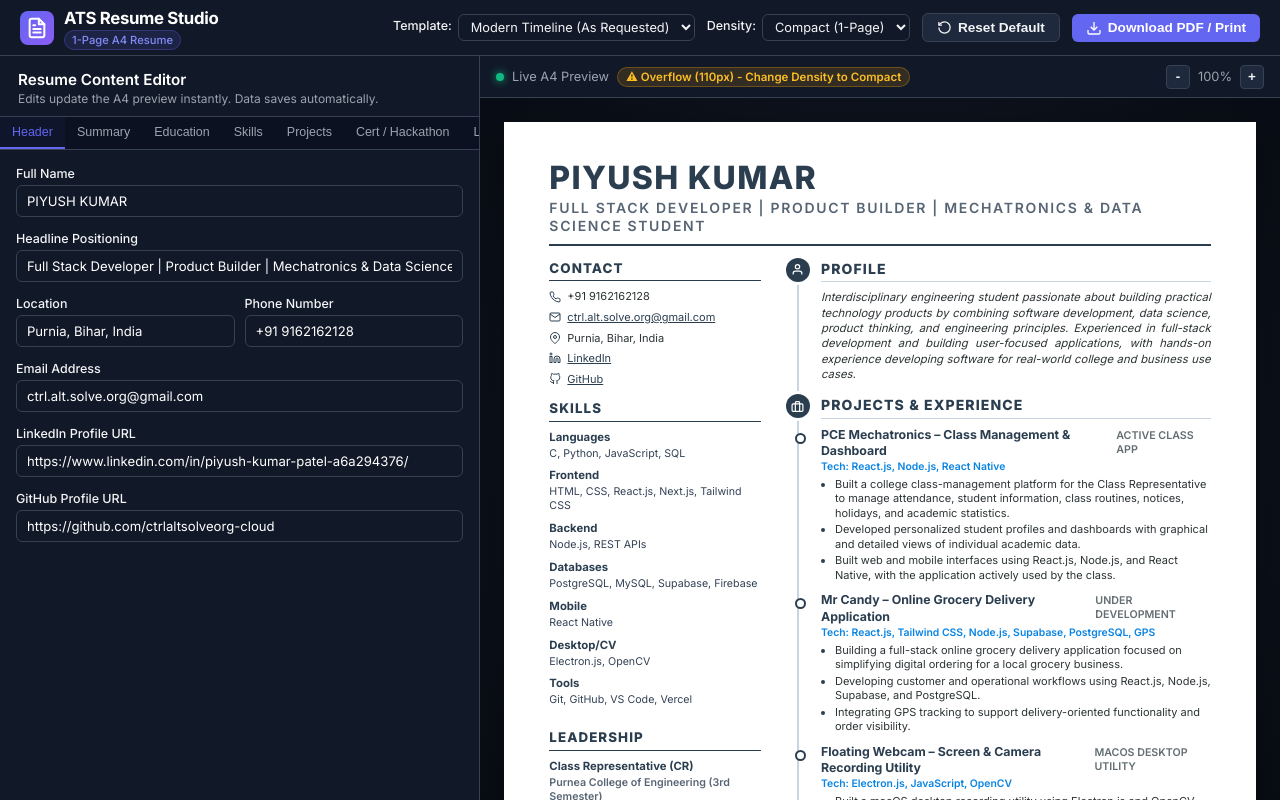
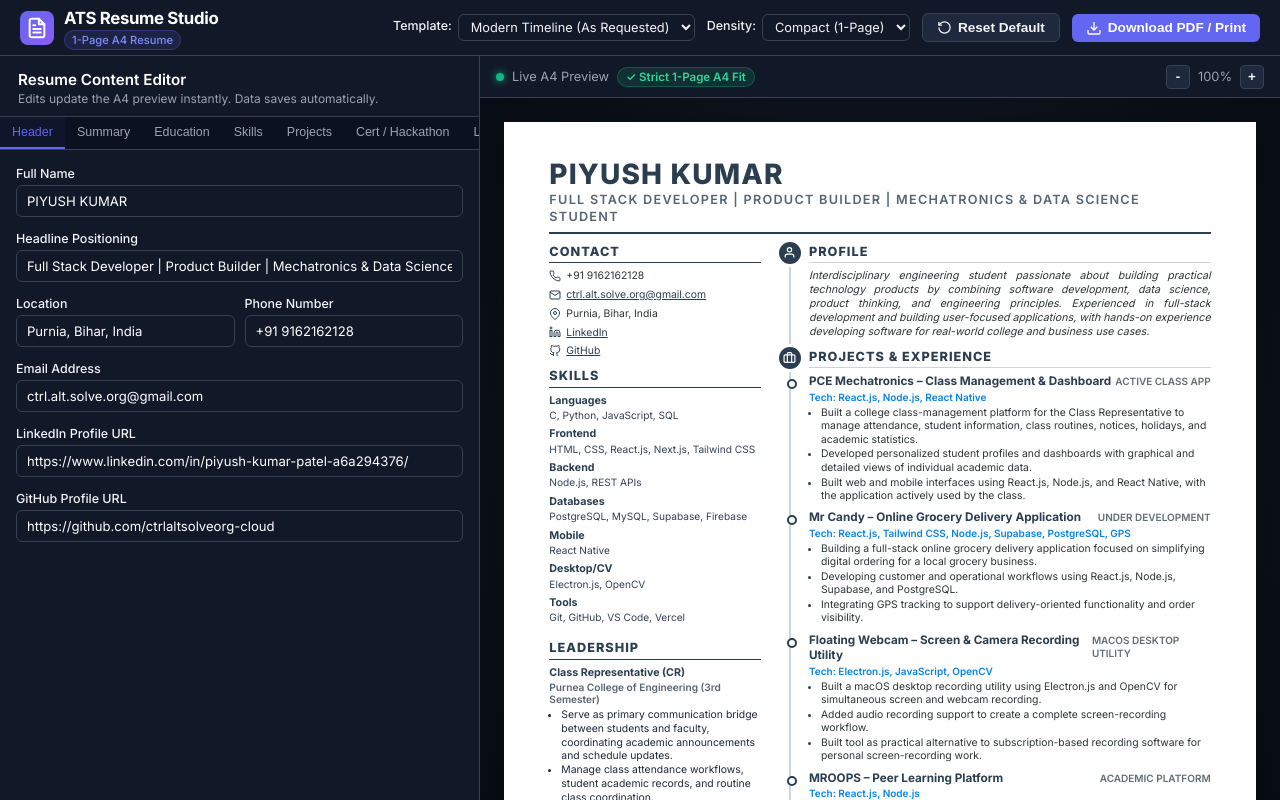
Before and after one commit to ctrlaltsolveorg-cloud/my-ats-resume, a plain HTML site: page index.html in a window 1280 px wide. Drawn offline with Linux system fonts and the light colour scheme.

Commit message:
Optimize timeline template font size for 1-page A4 fit

```diff
--- a/style.css
+++ b/style.css
@@ -648,32 +648,32 @@ textarea {
    ========================================================================== */
 
 .template-timeline .timeline-header {
-  padding-bottom: 8px;
+  padding-bottom: 6px;
   border-bottom: 2.5px solid #2b3e50; /* Full horizontal divider under header */
-  margin-bottom: 14px;
+  margin-bottom: 10px;
 }
 
 .template-timeline .timeline-header h1 {
-  font-size: 24pt;
+  font-size: 21pt;
   font-weight: 800;
   color: #2b3e50;
   text-transform: uppercase;
   letter-spacing: 0.04em;
-  line-height: 1.1;
-  margin-bottom: 4px;
+  line-height: 1.05;
+  margin-bottom: 3px;
 }
 
 .template-timeline .timeline-headline {
-  font-size: 10.5pt;
+  font-size: 9.5pt;
   font-weight: 600;
   color: #576574;
   text-transform: uppercase;
-  letter-spacing: 0.12em;
+  letter-spacing: 0.1em;
 }
 
 .template-timeline .timeline-layout {
   display: flex;
-  gap: 22px;
+  gap: 18px;
 }
 
 /* Left Sidebar (~30%) */
@@ -681,32 +681,32 @@ textarea {
   width: 32%;
   display: flex;
   flex-direction: column;
-  gap: 14px;
+  gap: 10px;
 }
 
 .template-timeline .sidebar-section-title {
-  font-size: 10pt;
+  font-size: 9.5pt;
   font-weight: 800;
   color: #2b3e50;
   text-transform: uppercase;
   letter-spacing: 0.08em;
-  padding-bottom: 3px;
+  padding-bottom: 2px;
   border-bottom: 1.5px solid #2b3e50;
-  margin-bottom: 8px;
+  margin-bottom: 6px;
 }
 
 .template-timeline .contact-list {
   display: flex;
   flex-direction: column;
-  gap: 6px;
-  font-size: 8.25pt;
+  gap: 5px;
+  font-size: 7.8pt;
   color: #2d3436;
 }
 
 .template-timeline .contact-item {
   display: flex;
   align-items: center;
-  gap: 6px;
+  gap: 5px;
   word-break: break-word;
 }
 
@@ -722,20 +722,20 @@ textarea {
 }
 
 .template-timeline .sidebar-skill-group {
-  margin-bottom: 8px;
+  margin-bottom: 6px;
 }
 
 .template-timeline .sidebar-skill-group h4 {
-  font-size: 8.5pt;
+  font-size: 8pt;
   font-weight: 700;
   color: #2b3e50;
-  margin-bottom: 2px;
+  margin-bottom: 1px;
 }
 
 .template-timeline .sidebar-skill-group p {
-  font-size: 8pt;
+  font-size: 7.6pt;
   color: #334155;
-  line-height: 1.3;
+  line-height: 1.25;
 }
 
 /* Right Main Column (~68%) with Vertical Timeline Line */
@@ -743,11 +743,11 @@ textarea {
   flex: 1;
   position: relative;
   border-left: 2px solid #cbd5e1; /* Timeline vertical line */
-  padding-left: 22px;
-  margin-left: 14px;
+  padding-left: 18px;
+  margin-left: 10px;
   display: flex;
   flex-direction: column;
-  gap: 14px;
+  gap: 10px;
 }
 
 /* Timeline Section Header with Node Icon */
@@ -757,10 +757,10 @@ textarea {
 
 .template-timeline .timeline-icon-badge {
   position: absolute;
-  left: -35px;
+  left: -30px;
   top: -2px;
-  width: 24px;
-  height: 24px;
+  width: 22px;
+  height: 22px;
   background-color: #2b3e50;
   color: #ffffff;
   border-radius: 50%;
@@ -772,37 +772,37 @@ textarea {
 }
 
 .template-timeline .main-section-title {
-  font-size: 10.5pt;
+  font-size: 9.5pt;
   font-weight: 800;
   color: #2b3e50;
   text-transform: uppercase;
   letter-spacing: 0.08em;
-  padding-bottom: 3px;
+  padding-bottom: 2px;
   border-bottom: 1.5px solid #cbd5e1;
-  margin-bottom: 8px;
+  margin-bottom: 6px;
 }
 
 .template-timeline .timeline-summary {
-  font-size: 8.5pt;
+  font-size: 8pt;
   color: #2d3436;
   font-style: italic;
-  line-height: 1.35;
+  line-height: 1.3;
   text-align: justify;
 }
 
 /* Timeline Entry Items */
 .template-timeline .timeline-entry {
   position: relative;
-  margin-bottom: 10px;
+  margin-bottom: 8px;
 }
 
 .template-timeline .timeline-entry::before {
   content: '';
   position: absolute;
-  left: -26px;
-  top: 6px;
-  width: 7px;
-  height: 7px;
+  left: -22px;
+  top: 5px;
+  width: 6px;
+  height: 6px;
   background-color: #ffffff;
   border: 2px solid #2b3e50;
   border-radius: 50%;
@@ -816,42 +816,42 @@ textarea {
 }
 
 .template-timeline .timeline-title {
-  font-size: 9.25pt;
+  font-size: 8.8pt;
   font-weight: 700;
   color: #2b3e50;
 }
 
 .template-timeline .timeline-date {
-  font-size: 8pt;
+  font-size: 7.5pt;
   font-weight: 600;
   color: #636e72;
   text-transform: uppercase;
 }
 
 .template-timeline .timeline-sub {
-  font-size: 8.25pt;
+  font-size: 7.8pt;
   font-weight: 600;
   color: #485460;
 }
 
 .template-timeline .timeline-tech {
-  font-size: 7.8pt;
+  font-size: 7.5pt;
   font-weight: 600;
   color: #0984e3;
   margin-top: 1px;
 }
 
 .template-timeline .timeline-bullets {
-  margin-top: 3px;
-  padding-left: 14px;
+  margin-top: 2px;
+  padding-left: 12px;
   list-style-type: disc;
 }
 
 .template-timeline .timeline-bullets li {
-  font-size: 8.25pt;
+  font-size: 7.8pt;
   color: #2d3436;
-  margin-bottom: 2px;
-  line-height: 1.32;
+  margin-bottom: 1.5px;
+  line-height: 1.28;
 }
 
 .template-timeline .timeline-bullets li::marker {
```
